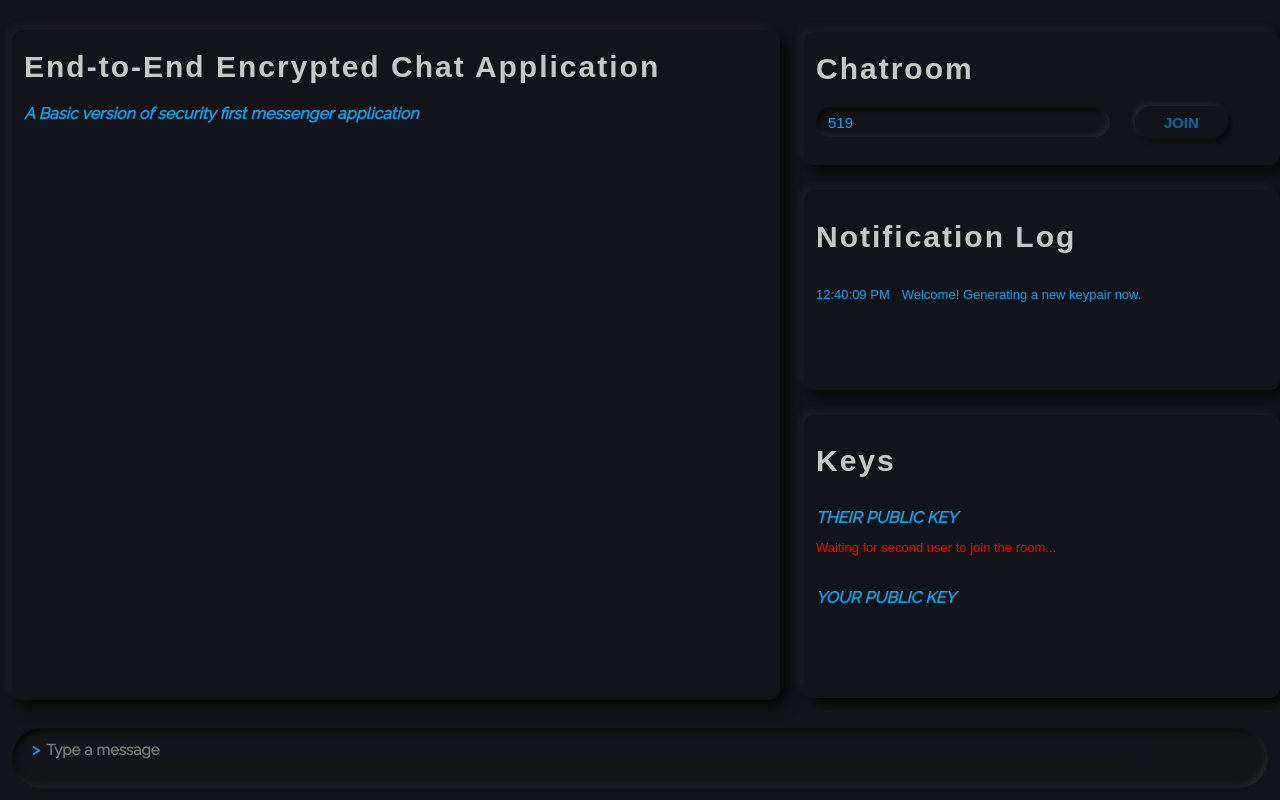
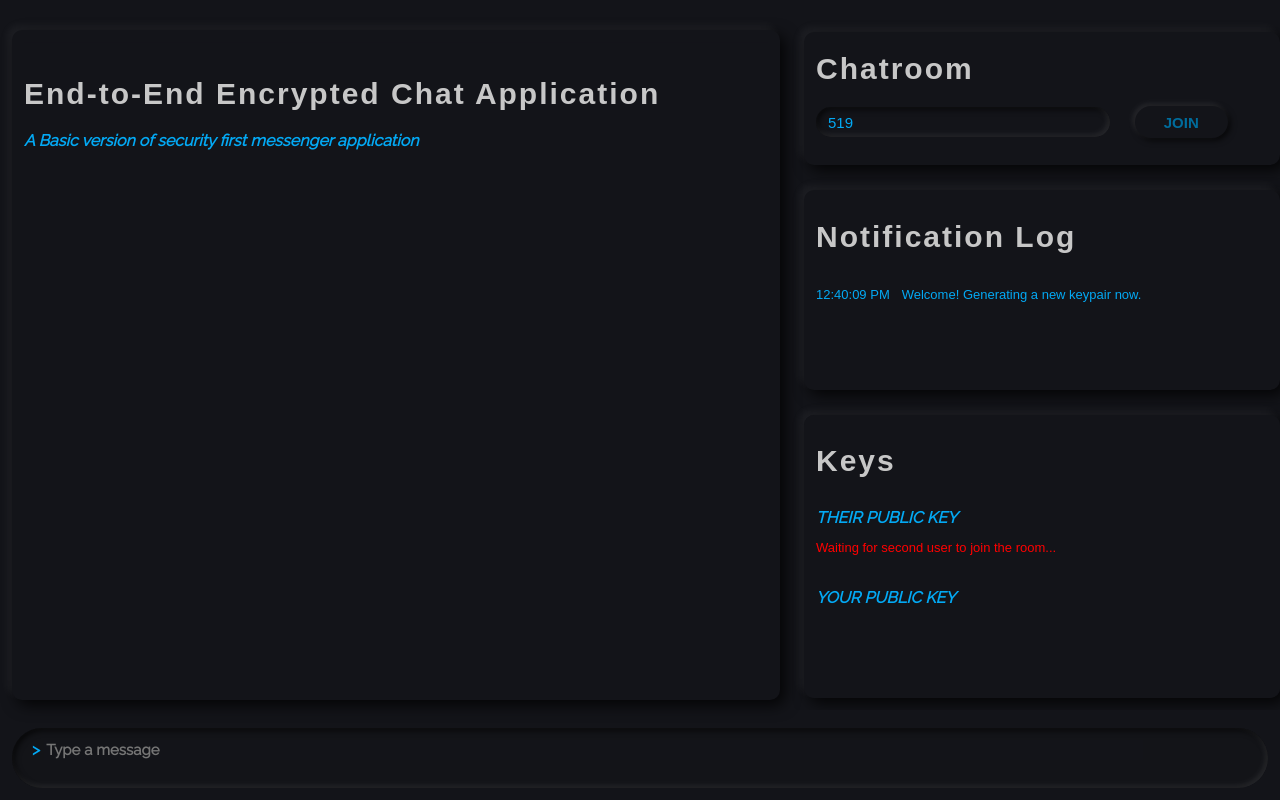
Before and after one commit to ipsitagoel/E2EE-ChatApp, a website: page public/index.html in a window 1280 px wide. Drawn offline with nearby package versions, Linux system fonts and the light colour scheme.

Commit message:
Changed Title

```diff
--- a/public/index.html
+++ b/public/index.html
@@ -2,7 +2,7 @@
 <html lang="en">
   <head>
     <meta charset="utf-8">
-    <title>End-to-End Chat App</title>
+    <title>End-to-End Encrypted Chat App</title>
     <meta name="description" content="A minimalist, open-source, end-to-end RSA-2048 encrypted chat application.">
     <meta name="viewport" content="width=device-width, initial-scale=1, maximum-scale=1, user-scalable=no">
     <link href="https://fonts.googleapis.com/css?family=Montserrat:300,400" rel="stylesheet">
@@ -13,8 +13,8 @@
   </head>
   <body>
     <div id="vue-instance">
-      <div class="chat-container full-width" ref="chatContainer" style="padding-top: 0% !important;">
-        <div class="title-header sticky-header" style="padding-top: 0.05% !important;">
+      <div class="chat-container full-width" ref="chatContainer">
+        <div class="title-header sticky-header" style="padding-top: 2% !important;">
           <h1>End-to-End Encrypted Chat Application</h1>
           <h2>A Basic version of security first messenger application</h2>
 
```
